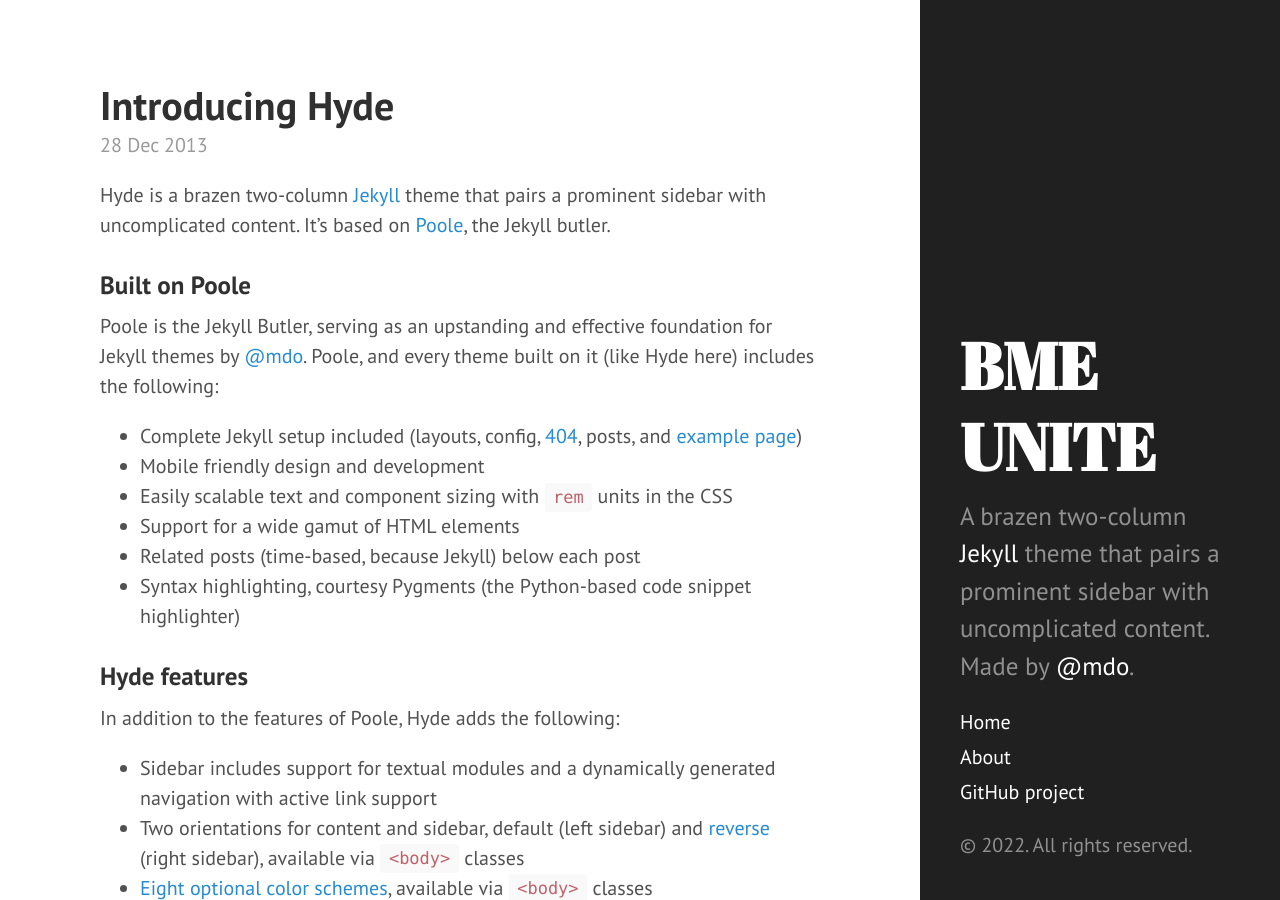
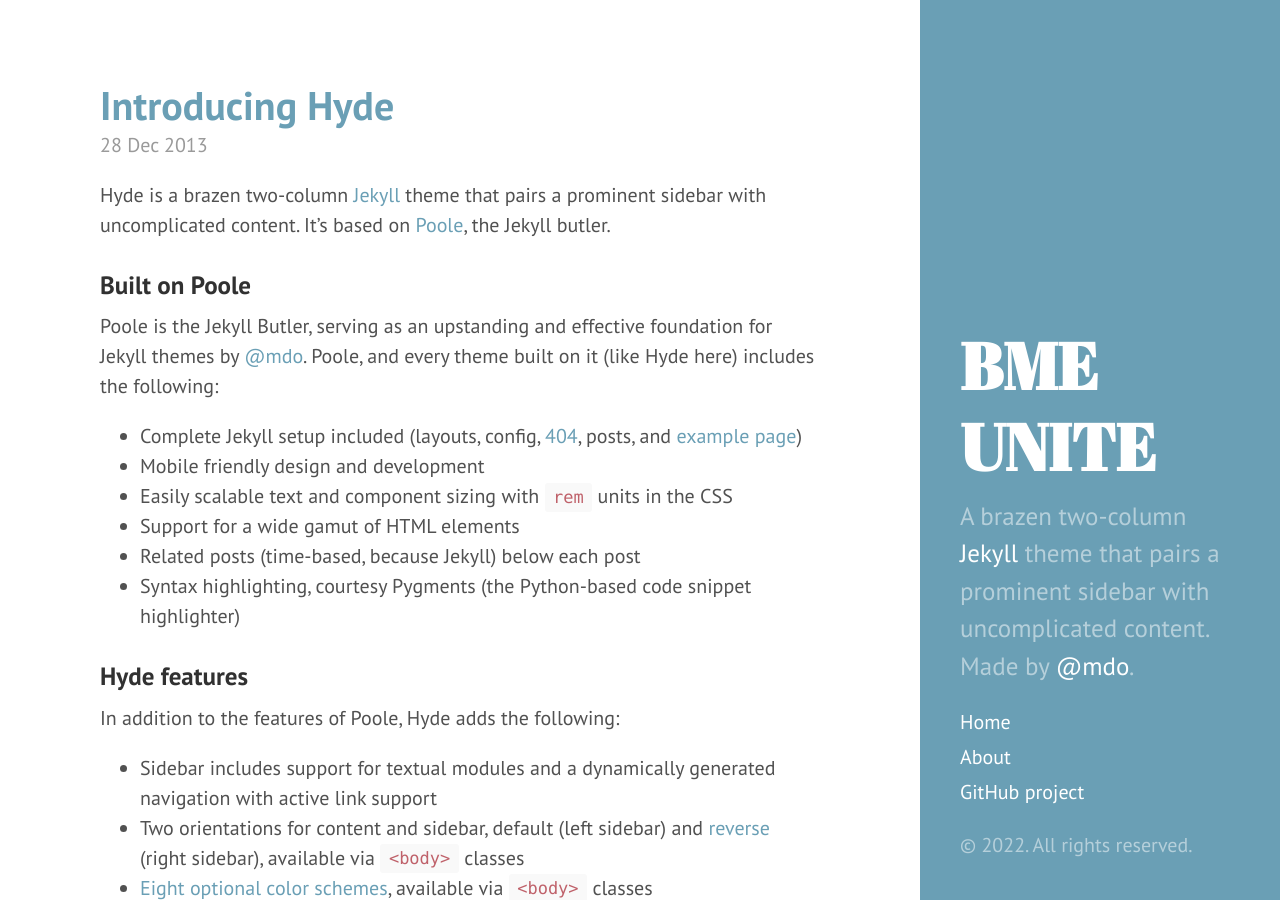
Before and after one commit to BME-UNITE/bmeunite, a Jekyll site: the page built from index.html, in a window 1280 px wide and 900 px high. Built offline with Jekyll 4.4.1, drawn with Linux system fonts in a browser that asks for light colours; Markdown is read by kramdown in place of the engine named in the settings; the list of posts is cut into pages by our own code.

Commit message:
Fix colors, https for Google fonts

```diff
--- a/_includes/head.html
+++ b/_includes/head.html
@@ -18,7 +18,7 @@
   <link rel="stylesheet" href="{{ site.baseurl }}public/css/poole.css">
   <link rel="stylesheet" href="{{ site.baseurl }}public/css/syntax.css">
   <link rel="stylesheet" href="{{ site.baseurl }}public/css/hyde.css">
-  <link rel="stylesheet" href="http://fonts.googleapis.com/css?family=PT+Sans:400,400italic,700|Abril+Fatface">
+  <link rel="stylesheet" href="https://fonts.googleapis.com/css?family=PT+Sans:400,400italic,700|Abril+Fatface">
 
   <!-- Icons -->
   <link rel="apple-touch-icon-precomposed" sizes="144x144" href="{{ site.baseurl }}public/apple-touch-icon-144-precomposed.png">
--- a/_layouts/default.html
+++ b/_layouts/default.html
@@ -3,7 +3,7 @@
 
   {% include head.html %}
 
-  <body class="layout-reverse" class="theme-base-0d">
+  <body class="layout-reverse theme-base-0d">
 
     {% include sidebar.html %}
 
```
